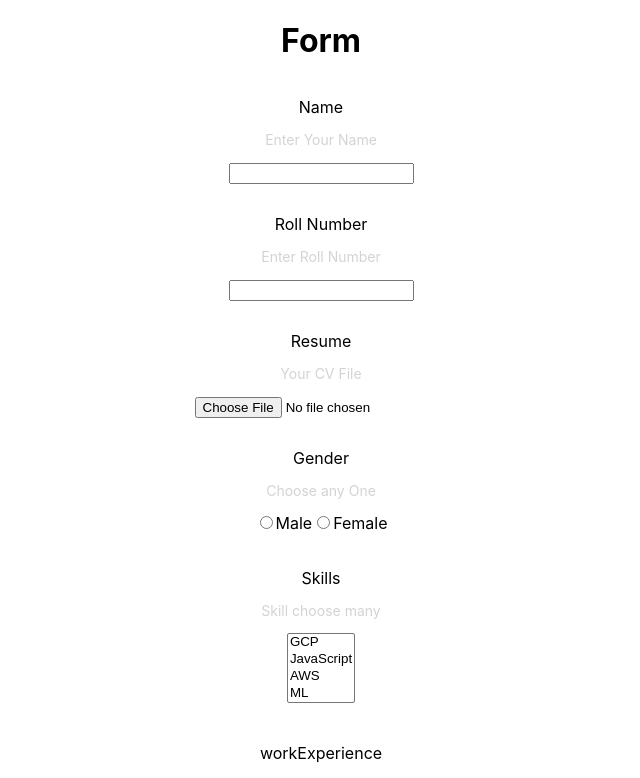
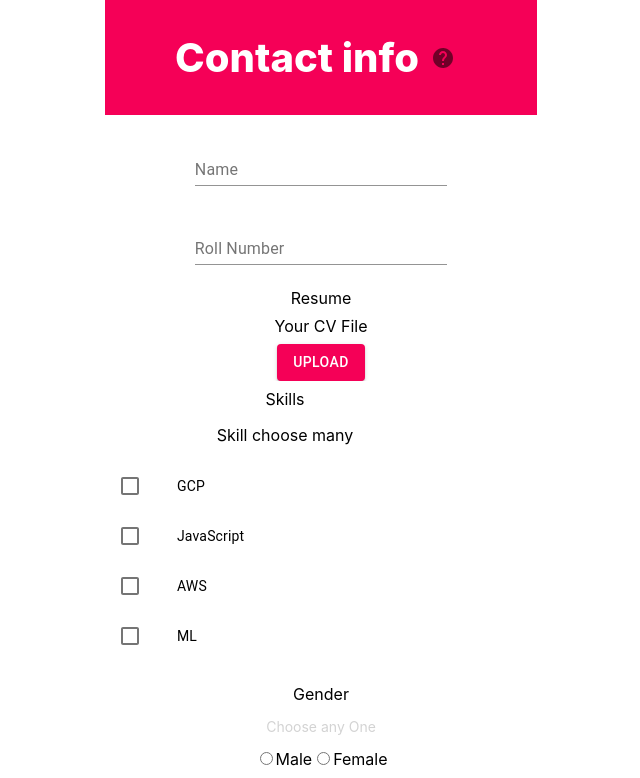
Before and after one commit to kumarnitesh2000/formFrontService, a React (Create React App) app: page / in a window 1280 px wide. Shown: the top 778 px of the page, without its empty margins (319-959 px from the left). Built offline with nearby package versions, Linux system fonts and the light colour scheme.

Commit message:
demo form added

```diff
--- a/src/App.css
+++ b/src/App.css
@@ -5,8 +5,6 @@ text-align: center;
 }
 
 .submitbut{
+  margin-top: 20px;
 
-  margin: 20px;
-  font-size: 24px;
-  width:400px;
 }
--- a/src/App.js
+++ b/src/App.js
@@ -1,31 +1,12 @@
 import React from 'react';
 import './App.css';
-import TextField from './TextField';
-import FielUpload from './FileUpload';
-import Choice from './Choice';
-import Select from './Select';
-import DateTime from './DateTime';
+import Form from './Form';
 const App = () =>{
 
 return(
 <div className="App">
-   <h1>Form</h1>
-   {/*Now this is example of an TextField for Name And Normal Text !*/}
-   <TextField label="Name" description="Enter Your Name" type="text"/>
-   {/*Now this is example of a number Field !*/}
-   <TextField label="Roll Number" description="Enter Roll Number" type="number"/>
-   {/*This is Example of File Upload Option */}
-   <FielUpload label="Resume" description="Your CV File" type="file"/>
-   {/*This is an Example of choose one from many */}
-   <Choice label="Gender" description="Choose any One" options_label={["Male","Female"]}/>
-   {/*This is An Example of choosing multiple options */}
-   <Select label="Skills" description="Skill choose many" option_labels={["GCP","JavaScript","AWS","ML"]} ismultiple={true}/>
-   {/*This is an Example of Dropdown*/}
-   <Select label="workExperience" description="choose from dropdown" option_labels={["no","2yr","10yr","20yr"]} ismultiple={false}/>
-   {/*This is Example of DateTime selection*/}
-   <DateTime label="project start" description="enter date and time"/>
-   <input type="submit" className="submitbut"/>
-
+   {/*This is only the test Form to Show each and every field and component */}
+   <Form />
 </div>
 
 );
--- a/src/Choice.js
+++ b/src/Choice.js
@@ -1,9 +1,7 @@
 import React from 'react';
 import './Choice.css';
+function Choice({label,description,options_label}) {
 
-
-
-function Choice({label,description,options_label}) {
     return (
         <div className="choiceblock">
             <div className="choiceblock__help">
@@ -22,6 +20,7 @@ function Choice({label,description,options_label}) {
                     )}
             </div>
         </div>
+
     );
 }
 
--- /dev/null
+++ b/src/Choices.js
@@ -0,0 +1,61 @@
+import React from 'react';
+import { makeStyles } from '@material-ui/core/styles';
+import List from '@material-ui/core/List';
+import ListItem from '@material-ui/core/ListItem';
+import ListItemIcon from '@material-ui/core/ListItemIcon';
+import ListItemText from '@material-ui/core/ListItemText';
+import Checkbox from '@material-ui/core/Checkbox';
+
+
+const useStyles = makeStyles((theme) => ({
+  root: {
+    width: '100%',
+    maxWidth: 360,
+    backgroundColor: theme.palette.background.paper,
+  },
+}));
+
+export default function CheckboxList({label,description,option_labels}) {
+  const classes = useStyles();
+  const [checked, setChecked] = React.useState([0]);
+
+  const handleToggle = (value) => () => {
+    const currentIndex = checked.indexOf(value);
+    const newChecked = [...checked];
+
+    if (currentIndex === -1) {
+      newChecked.push(value);
+    } else {
+      newChecked.splice(currentIndex, 1);
+    }
+
+    setChecked(newChecked);
+  };
+
+  return (
+
+    <List className={classes.root}>
+      <label>{label}</label>
+  <p>{description}</p>
+      {option_labels.map((value) => {
+        const labelId = `${value}`;
+
+        return (
+
+          <ListItem key={value} role={undefined} dense button onClick={handleToggle(value)}>
+            <ListItemIcon>
+              <Checkbox
+                edge="start"
+                checked={checked.indexOf(value) !== -1}
+                tabIndex={-1}
+                disableRipple
+                inputProps={{ 'aria-labelledby': labelId }}
+              />
+            </ListItemIcon>
+            <ListItemText id={labelId} primary={value} />
+          </ListItem>
+        );
+      })}
+    </List>
+  );
+}
--- a/src/FileUpload.js
+++ b/src/FileUpload.js
@@ -1,9 +1,37 @@
 import React from 'react';
-import TextField from './TextField';
+import { makeStyles } from '@material-ui/core/styles';
+import Button from '@material-ui/core/Button';
+function FileUpload({label,description,type}) {
+    const useStyles = makeStyles((theme) => ({
+        root: {
+          '& > *': {
+            margin: theme.spacing(1),
+          },
+        },
+        input: {
+          display: 'none',
+        },
+      }));
+      const classes = useStyles();
+    return (
 
-function FileUpload({label,description,type}) {
-    return (
-        <TextField label={label} description={description} type={type}></TextField>
+<div className={classes.root}>
+<div className={classes.root}>{label}</div>
+<div className={classes.root}>{description}</div>
+      <input
+        accept="image/*"
+        className={classes.input}
+        id="contained-button-file"
+        multiple
+        type={type}
+      />
+      <label htmlFor="contained-button-file">
+        <Button variant="contained" color="secondary" component="span">
+          Upload
+        </Button>
+      </label>
+
+    </div>
     );
 }
 
--- /dev/null
+++ b/src/Form.js
@@ -0,0 +1,36 @@
+import React from 'react';
+import TextFields from './TextFields';
+import FielUpload from './FileUpload';
+import Choice from './Choice';
+import Select from './Select';
+import DateTime from './DateTime';
+import CheckBoxList from './Choices'
+import Button from '@material-ui/core/Button';
+import Header from './Header';
+
+function Form() {
+    return (
+        <div className="form">
+        {/*This is Header Section*/}
+        <Header title="Contact info" description="this is contact info enter correct info ."/>
+        {/*Now this is example of an TextField for Name And Normal Text !*/}
+        <TextFields label="Name" description="Enter Your Name" type="text"/>
+        {/*Now this is example of a number Field !*/}
+        <TextFields label="Roll Number" description="Enter Roll Number" type="number"/>
+        {/*This is Example of File Upload Option */}
+        <FielUpload label="Resume" description="Your CV File" type="file"/>
+        {/*This is An Example of choosing multiple options */}
+        <CheckBoxList label="Skills" description="Skill choose many" option_labels={["GCP","JavaScript","AWS","ML"]}/>
+        {/*This is an Example of choose one from many */}
+        <Choice label="Gender" description="Choose any One" options_label={["Male","Female"]}/>
+        {/*This is an Example of Dropdown*/}
+        <Select label="workExperience" description="choose from dropdown" option_labels={["no","2yr","10yr","20yr"]} ismultiple={false}/>
+        {/*This is Example of DateTime selection*/}
+        <DateTime label="project start" description="enter date and time"/>
+        {/*Button for Form Submission*/}
+        <Button variant="contained" color="secondary" size="large" value="submit" style={{marginTop:'10px', width:'40%', marginBottom:'10px'}}>Submit</Button>
+        </div>
+    );
+}
+
+export default Form;
--- /dev/null
+++ b/src/Header.css
@@ -0,0 +1,13 @@
+.header{
+    text-align: center;
+    width: 100%;
+    background-color:#f50057;
+    display: flex;
+    align-items: center;
+    justify-content: center;
+}
+.header > h1{
+    color: white;
+    font-size: 40px;
+    font-weight: 800;
+}
--- /dev/null
+++ b/src/Header.js
@@ -0,0 +1,22 @@
+import React from 'react';
+import './Header.css'
+import HelpIcon from '@material-ui/icons/Help';
+import IconButton from '@material-ui/core/IconButton';
+import Tooltip from '@material-ui/core/Tooltip';
+
+
+function Header({title,description}) {
+
+      return (
+    <nav className="header">
+            <h1>{title}</h1>
+        <Tooltip title={description}>
+        <IconButton aria-label="delete">
+          <HelpIcon />
+        </IconButton>
+      </Tooltip>
+   </nav>
+    );
+}
+
+export default Header;
--- a/src/TextField.js
+++ /dev/null
@@ -1,18 +0,0 @@
-import React from 'react';
-import './TextField.css';
-
-function TextField({label, description,type}) {
-    return (
-        <div className="textblock">
-            <div className="textblock__help">
-                <label>{label}</label>
-                <p>{description}</p>
-            </div>
-            <div className="textblock__input">
-                <input type={type} />
-            </div>
-        </div>
-    );
-}
-
-export default TextField;
--- /dev/null
+++ b/src/TextFields.js
@@ -0,0 +1,26 @@
+import React from 'react';
+import './TextField.css';
+import { makeStyles } from '@material-ui/core/styles';
+import TextField from '@material-ui/core/TextField';
+function TextFields({label, description,type}) {
+    const useStyles = makeStyles((theme) => ({
+        root: {
+          '& > *': {
+            margin: theme.spacing(1),
+            width: '25ch',
+          },
+        },
+      }));
+      const classes = useStyles();
+    return (
+        <div className="textblock">
+            <div className="textblock__input">
+                <form className={classes.root} noValidate autoComplete="off">
+      <TextField id="standard-basic" label={label} placeholder={description} type={type}/>
+    </form>
+            </div>
+        </div>
+    );
+}
+
+export default TextFields;
```
Also changed, not shown: src/Selects.js (added, +59 -0 lines).
